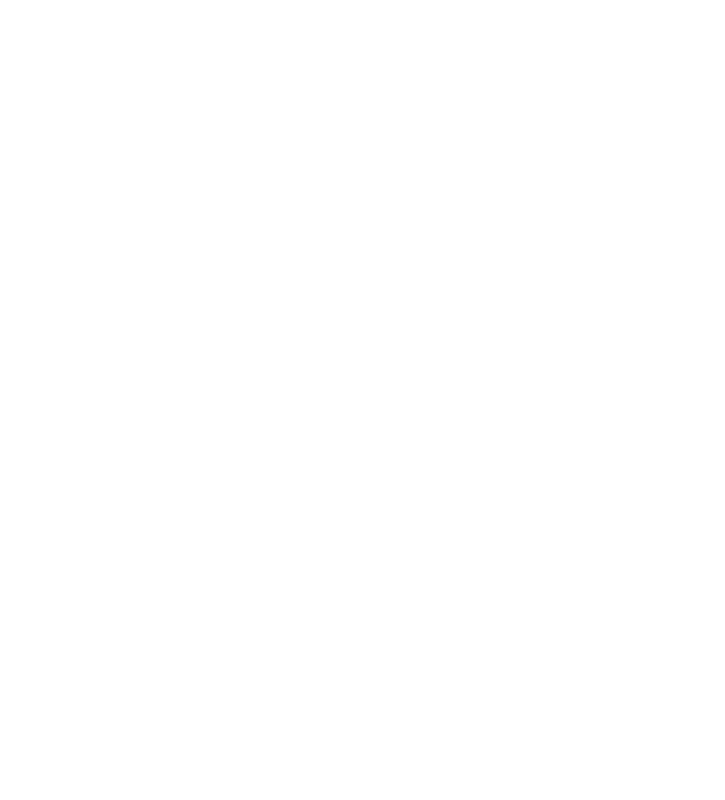
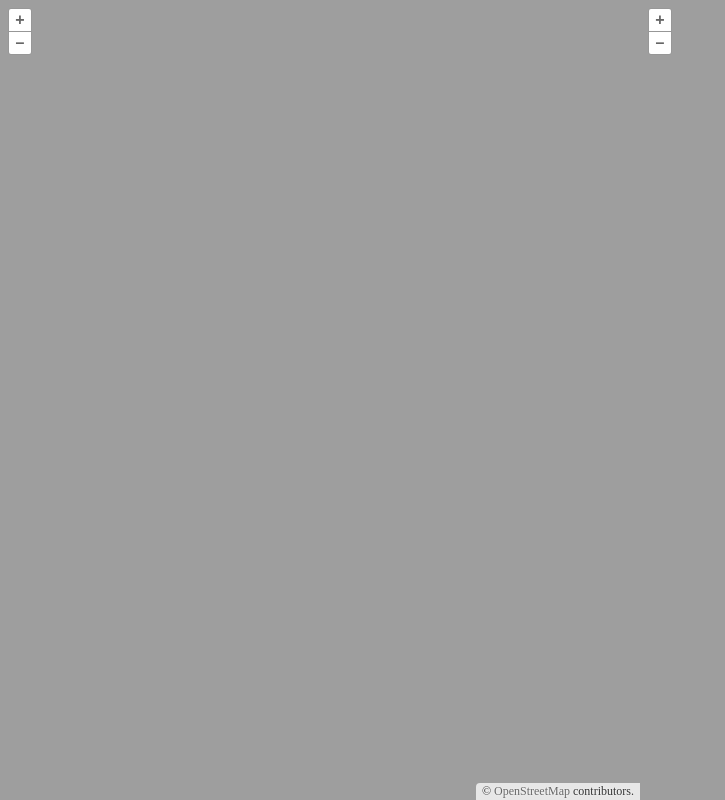
Before and after one commit to AndersonLMB/tstemplate, a website built with Parcel: page src/index.html in a window 1280 px wide. Shown: the whole page, without its empty margins (0-725 px from the left). Built offline with nearby package versions, Linux system fonts and the light colour scheme.

Commit message:
Signed-off-by: lmb <1603497362@qq.com>

```diff
--- a/package.json
+++ b/package.json
@@ -10,7 +10,12 @@
   "author": "",
   "license": "ISC",
   "devDependencies": {
+    "@types/ol": "^5.3.0",
     "parcel-bundler": "^1.11.0",
+    "sass": "^1.20.3",
     "typescript": "^3.2.4"
+  },
+  "dependencies": {
+    "ol": "^5.3.2"
   }
 }
--- /dev/null
+++ b/src/Application.ts
@@ -0,0 +1,32 @@
+import { Map } from 'ol';
+import { MapEvent } from "ol/MapEvent"
+
+export class Application {
+    public static Locate(map: Map): void {
+        let url: URL = null;
+        try {
+            var urlString = location.href;
+            url = new URL(urlString);
+        }
+        catch (error) {
+        }
+        let x: number = 0;
+        let y: number = 0;
+        try {
+            x = parseFloat(url.searchParams.get("x"));
+        }
+        catch (ex) { }
+        try {
+            y = parseFloat(url.searchParams.get("y"));
+        }
+        catch (error) {
+        }
+        map.getView().setCenter([x, y]);
+        map.on("moveend", (e) => {
+            console.log(e);
+            let center = e.map.getView().getCenter();
+            url.searchParams.set("x", center[0].toString());
+            url.searchParams.set("y", center[1].toString());
+        })
+    }
+}
--- /dev/null
+++ b/src/MapFactory.ts
@@ -0,0 +1,5 @@
+
+
+export class MapFactory {
+
+}
--- /dev/null
+++ b/src/MapSync.ts
@@ -0,0 +1,37 @@
+import { Map, View } from 'ol';
+export class MapSync {
+    public static Combine(maps: Array<Map>): void {
+        let syncListen = (evt) => {
+            let currentMap = evt.map;
+            maps.forEach((otherMap, otherMapIndex) => {
+                if (otherMap === evt.map) {
+
+                }
+                else {
+                    let element = otherMap.getTargetElement();
+                    let pixelOfThisMapCenterX = element.offsetLeft + element.offsetWidth / 2;
+                    let pixelOfThisMapCenterY = element.offsetTop + element.offsetHeight / 2;
+                    let centerCoordinates = currentMap.getCoordinateFromPixel([pixelOfThisMapCenterX, pixelOfThisMapCenterY]);
+                    otherMap.getView().setCenter(centerCoordinates);
+                    otherMap.getView().setZoom(currentMap.getView().getZoom())
+                }
+
+            })
+        };
+        maps.forEach((map, mapIndex) => {
+
+            if (mapIndex === 0) {
+                map.on("moveend", syncListen);
+                map.on("movestart", syncListen);
+            }
+        });
+    }
+
+    public static CombineViews(views: Array<View>): void {
+
+        views[0].on("change", (evt) => {
+
+        })
+
+    }
+}
--- a/src/index.html
+++ b/src/index.html
@@ -1,9 +1,13 @@
 <html>
-    <head>
-        <meta charset="utf-8">
 
-    </head>
-    <body>
-        <script src="index.ts"></script>
-    </body>
+<head>
+    <meta charset="utf-8">
+    <link rel="stylesheet" href="./index.scss">
+</head>
+
+<body>
+
+    <script src="index.ts"></script>
+</body>
+
 </html>
--- /dev/null
+++ b/src/index.scss
@@ -0,0 +1,36 @@
+body,
+html {
+  margin: 0;
+  width: 100%;
+  height: 100%;
+}
+
+#map {
+  width: 100%;
+  height: 100%;
+}
+
+.map {
+  width: 100%;
+  height: 100%;
+}
+
+.app-map-2 {
+  width: 100%;
+  height: 100%;
+  .map {
+    float: left;
+  }
+
+  .map0 {
+    height: 100%;
+    width: 50%;
+  }
+  .map1 {
+    height: 100%;
+    width: 50%;
+  }
+}
+
+.map-container {
+}
--- a/src/index.ts
+++ b/src/index.ts
@@ -0,0 +1,67 @@
+import 'ol/ol.css';
+import { Map, View } from 'ol';
+import TileLayer from 'ol/layer/Tile';
+import OSM from 'ol/source/OSM';
+import { Application } from './Application';
+import { MapSync } from "./MapSync";
+import XYZ from 'ol/source/XYZ';
+let maps: Array<Map>;
+
+
+let mapsContainer: HTMLDivElement = document.createElement("div");
+mapsContainer.classList.add("app-map-2");
+
+let map0Container: HTMLDivElement = document.createElement('div');
+map0Container.classList.add("map0");
+map0Container.classList.add("map");
+
+let map1Container: HTMLDivElement = document.createElement('div');
+map1Container.classList.add("map1");
+map1Container.classList.add("map");
+document.body.appendChild(mapsContainer);
+
+mapsContainer.appendChild(map0Container);
+mapsContainer.appendChild(map1Container);
+
+let view: View = new View({
+    center: [0, 0],
+    zoom: 2
+})
+
+
+let map0 = new Map({
+    target: map0Container,
+    layers: [
+        new TileLayer({
+            source: new OSM()
+        })
+    ],
+    view: view
+});
+
+
+let map1 = new Map({
+    target: map1Container,
+    layers: [
+        new TileLayer({
+            source: new XYZ({
+                url:"https://services.arcgisonline.com/arcgis/rest/services/World_Imagery/MapServer/tile/{z}/{y}/{x}"
+            })
+        })
+    ],
+    view: new View({
+        center: [0, 0],
+        zoom: 2
+    })
+});
+
+MapSync.Combine([map0, map1]);
+
+
+
+
+window["map1"] = map1;
+window["map0"] = map0;
+
+
+// Application.Locate(map);
```
Also changed, not shown: 1 other file.
